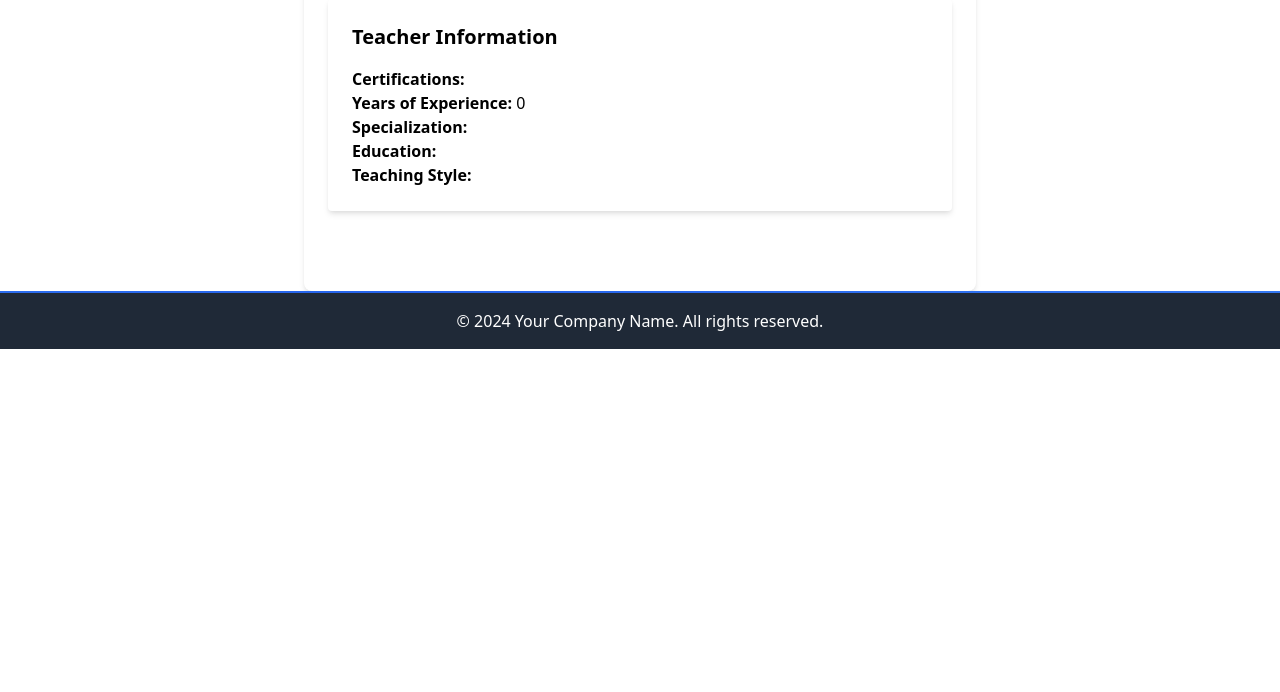
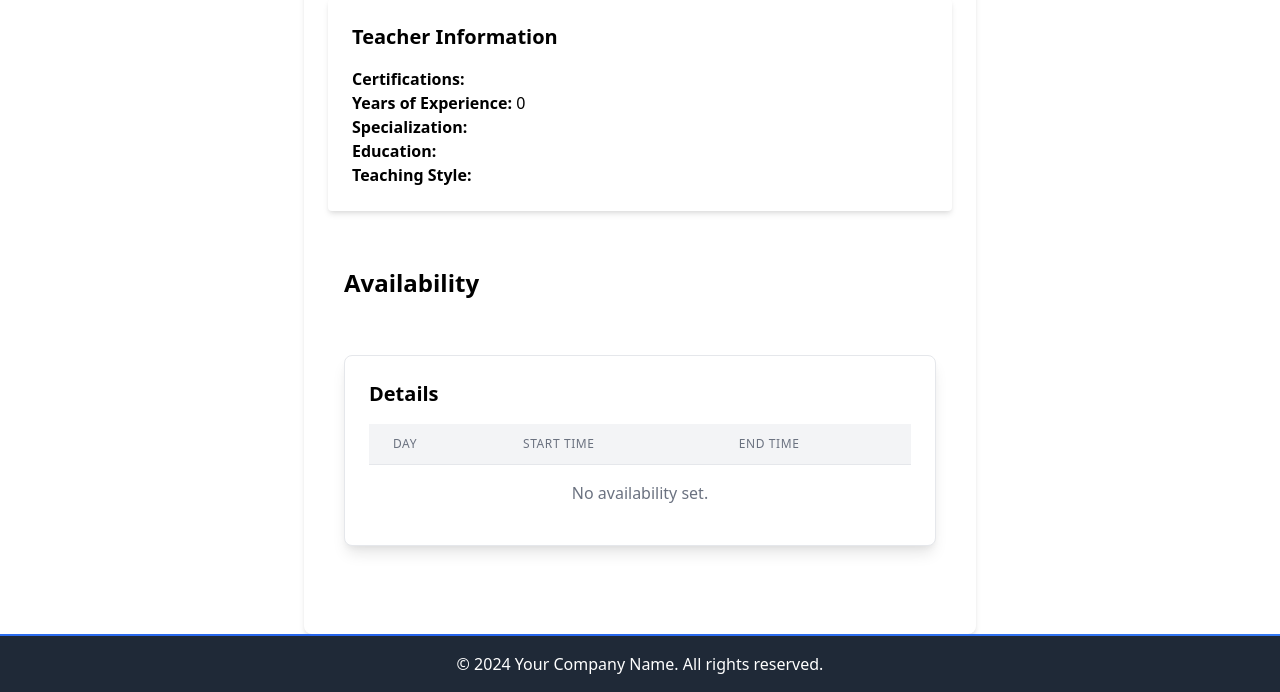
Before and after one commit to hiralinda/djangoproject_schoolwebpage, a Django app: a page that uses hira/templates/hira/profile.html in a window 1280 px wide. Shown: the part 497-1189 px from the top of the page. Before the commit the page ends 846 px from the top, so only its background shows below. Run offline with Django 5.2, Linux system fonts and the light colour scheme; data comes from the database, SQL or seed files in the repository; both versions use the stored data as it was after the commit.

Commit message:
teachers-availability-setup-and-display

```diff
--- a/TODO.txt
+++ b/TODO.txt
@@ -7,3 +7,5 @@
 carroussel with different sizes
 
 error message red
+
+just populate the text when click 'contact'
--- a/djangoproject/settings.py
+++ b/djangoproject/settings.py
@@ -37,7 +37,8 @@
     'django.contrib.messages',
     'django.contrib.staticfiles',
     'django.contrib.sessions',
-    'hira.apps.HiraConfig',
+    'hira',
+
 ]
 
 MIDDLEWARE = [
--- a/hira/models.py
+++ b/hira/models.py
@@ -57,6 +57,9 @@
     def __str__(self):
         return f'Profile of {self.user.username}'
 
+    def get_availability(self):
+        return self.availabilities.all().order_by('day', 'start_time')
+
 
 class Message(models.Model):
     sender = models.ForeignKey(User, related_name='sent_messages', on_delete=models.CASCADE)
@@ -66,3 +69,26 @@
 
     def __str__(self):
         return f'Message from {self.sender.username} to {self.receiver.username}'
+
+class Availability(models.Model):
+    DAY_CHOICES = [
+        ('MON', 'Monday'),
+        ('TUE', 'Tuesday'),
+        ('WED', 'Wednesday'),
+        ('THU', 'Thursday'),
+        ('FRI', 'Friday'),
+        ('SAT', 'Saturday'),
+        ('SUN', 'Sunday'),
+    ]
+
+    profile = models.ForeignKey('Profile', on_delete=models.CASCADE, related_name='availabilities')
+    day = models.CharField(max_length=3, choices=DAY_CHOICES)
+    start_time = models.TimeField()
+    end_time = models.TimeField()
+
+    class Meta:
+        verbose_name_plural = 'Availabilities'
+        unique_together = ['profile', 'day']
+
+    def __str__(self):
+        return f"{self.profile.user.username}'s availability on {self.get_day_display()}"
--- a/hira/templates/hira/profile.html
+++ b/hira/templates/hira/profile.html
@@ -1,5 +1,6 @@
 {% extends 'hira/layout.html' %}
 
+{% load custom_filters %}
 {% block body %}
 <div class="max-w-2xl mx-auto p-6 bg-white shadow-md rounded-lg">
 
@@ -22,6 +23,59 @@
           <p><strong>Education:</strong> {{ profile.education }}</p>
           <p><strong>Teaching Style:</strong> {{ profile.teaching_style }}</p>
         </div>
+
+        <!-- In templates/teacher_profile.html -->
+        <section class="py-8 px-4 max-w-4xl mx-auto">
+          <h3 class="text-2xl font-bold mb-6">Availability</h3>
+
+          <div class="grid grid-cols-7 gap-4 mb-8">
+              {% for day, day_name in day_choices %}
+                  <div class="flex flex-col items-center">
+                      <!-- Circle for Day -->
+                      <div class="flex items-center justify-center w-12 h-12 rounded-full
+                                  {% if profile.availabilities|get_item:day %} bg-blue-500 text-white {% else %} bg-gray-300 text-gray-700 {% endif %}">
+                          <!-- Indicator -->
+                          {% if profile.availabilities|get_item:day %}
+                              <svg class="w-6 h-6" fill="none" stroke="currentColor" viewBox="0 0 24 24" xmlns="http://www.w3.org/2000/svg">
+                                  <path stroke-linecap="round" stroke-linejoin="round" stroke-width="2" d="M5 13l4 4L19 7"></path>
+                              </svg>
+                          {% else %}
+                              <span class="text-sm">{{ day_name|slice:":1" }}</span>
+                          {% endif %}
+                      </div>
+                      <!-- Day Name -->
+                      <p class="mt-2 text-sm text-gray-600">{{ day_name }}</p>
+                  </div>
+              {% endfor %}
+          </div>
+
+          <!-- Availability Details -->
+          <div class="bg-white shadow-lg rounded-lg p-6 border border-gray-200">
+              <h4 class="text-xl font-semibold mb-4">Details</h4>
+              <table class="min-w-full divide-y divide-gray-200">
+                  <thead class="bg-gray-100">
+                      <tr>
+                          <th class="px-6 py-3 text-left text-xs font-medium text-gray-500 uppercase tracking-wider">Day</th>
+                          <th class="px-6 py-3 text-left text-xs font-medium text-gray-500 uppercase tracking-wider">Start Time</th>
+                          <th class="px-6 py-3 text-left text-xs font-medium text-gray-500 uppercase tracking-wider">End Time</th>
+                      </tr>
+                  </thead>
+                  <tbody class="bg-white divide-y divide-gray-200">
+                      {% for availability in profile.availabilities.all %}
+                          <tr>
+                              <td class="px-6 py-4 whitespace-nowrap">{{ availability.get_day_display }}</td>
+                              <td class="px-6 py-4 whitespace-nowrap">{{ availability.start_time|time:"H:i" }}</td>
+                              <td class="px-6 py-4 whitespace-nowrap">{{ availability.end_time|time:"H:i" }}</td>
+                          </tr>
+                      {% empty %}
+                          <tr><td colspan="3" class="px-6 py-4 text-center text-gray-500">No availability set.</td></tr>
+                      {% endfor %}
+                  </tbody>
+              </table>
+          </div>
+      </section>
+
+
         {% elif profile.user.is_student %}
         <div class="bg-white shadow-md rounded p-6 mb-6">
           <h3 class="text-xl font-semibold mb-4">Student Information</h3>
--- a/hira/urls.py
+++ b/hira/urls.py
@@ -22,4 +22,6 @@
     path('inbox/', views.inbox, name='inbox'),  # Inbox
     path('inbox/<int:user_id>/', views.inbox, name='inbox'),  # Inbox with conversation
     path('send_message/<int:user_id>/', views.send_message, name='send_message'),
+    path('availability/', views.availability_view, name='availability'),
+    # path('availability/delete/<int:availability_id>/', views.delete_availability, name='delete_availability'),
 ]
--- a/hira/views.py
+++ b/hira/views.py
@@ -1,7 +1,7 @@
 from django.shortcuts import render, redirect, get_object_or_404
 from django.contrib.auth import login, logout
-from .forms import CustomUserCreationForm, ProfileUpdateForm
-from .models import Profile, CustomUser, Message
+from .forms import CustomUserCreationForm, ProfileUpdateForm, AvailabilityForm
+from .models import Profile, CustomUser, Message, Availability
 from django.contrib.auth.decorators import login_required
 from django.contrib.auth.views import LoginView
 from django.urls import reverse_lazy
@@ -58,7 +58,11 @@
 
 def profile_view(request, username):
     profile = get_object_or_404(Profile, user__username=username)
-    return render(request, 'hira/profile.html', {'profile': profile})
+    availabilities = profile.availabilities.all().order_by('day')
+    return render(request, 'hira/profile.html', {
+        'profile': profile,
+        'availabilities': availabilities,
+    })
 
 @login_required
 def browse_teachers(request):
@@ -113,3 +117,34 @@
         return redirect('inbox', user_id=recipient.id)
 
     return redirect('profile', user_id=user_id)
+
+
+@login_required
+def availability_view(request):
+    profile = request.user.profile
+    availabilities = {day: None for day, _ in Availability.DAY_CHOICES}
+    for availability in profile.availabilities.all():
+        availabilities[availability.day] = availability
+
+    if request.method == 'POST':
+        day = request.POST.get('day')
+        availability = availabilities[day] or Availability(profile=profile, day=day)
+        form = AvailabilityForm(request.POST, instance=availability)
+        if form.is_valid():
+            form.save()
+            return redirect('availability')
+    else:
+        form = AvailabilityForm()
+
+    return render(request, 'hira/availability.html', {
+        'profile': profile,
+        'availabilities': availabilities,
+        'form': form,
+        'day_choices': Availability.DAY_CHOICES,
+    })
+
+# @login_required
+# def delete_availability(request, day):
+#     availability = get_object_or_404(Availability, profile=request.user.profile, day=day)
+#     availability.delete()
+#     return redirect('availability')
```
Also changed, not shown: hira/forms.py (+20 -1 lines), hira/templates/hira/availability.html (added, +70 -0 lines), hira/templates/hira/teacher_home.html (+8 -2 lines), hira/templatetags/custom_filters.py (added, +11 -0 lines), db.sqlite3, hira/migrations/0009_availability.py (added), hira/templatetags/__init__.py (added).
